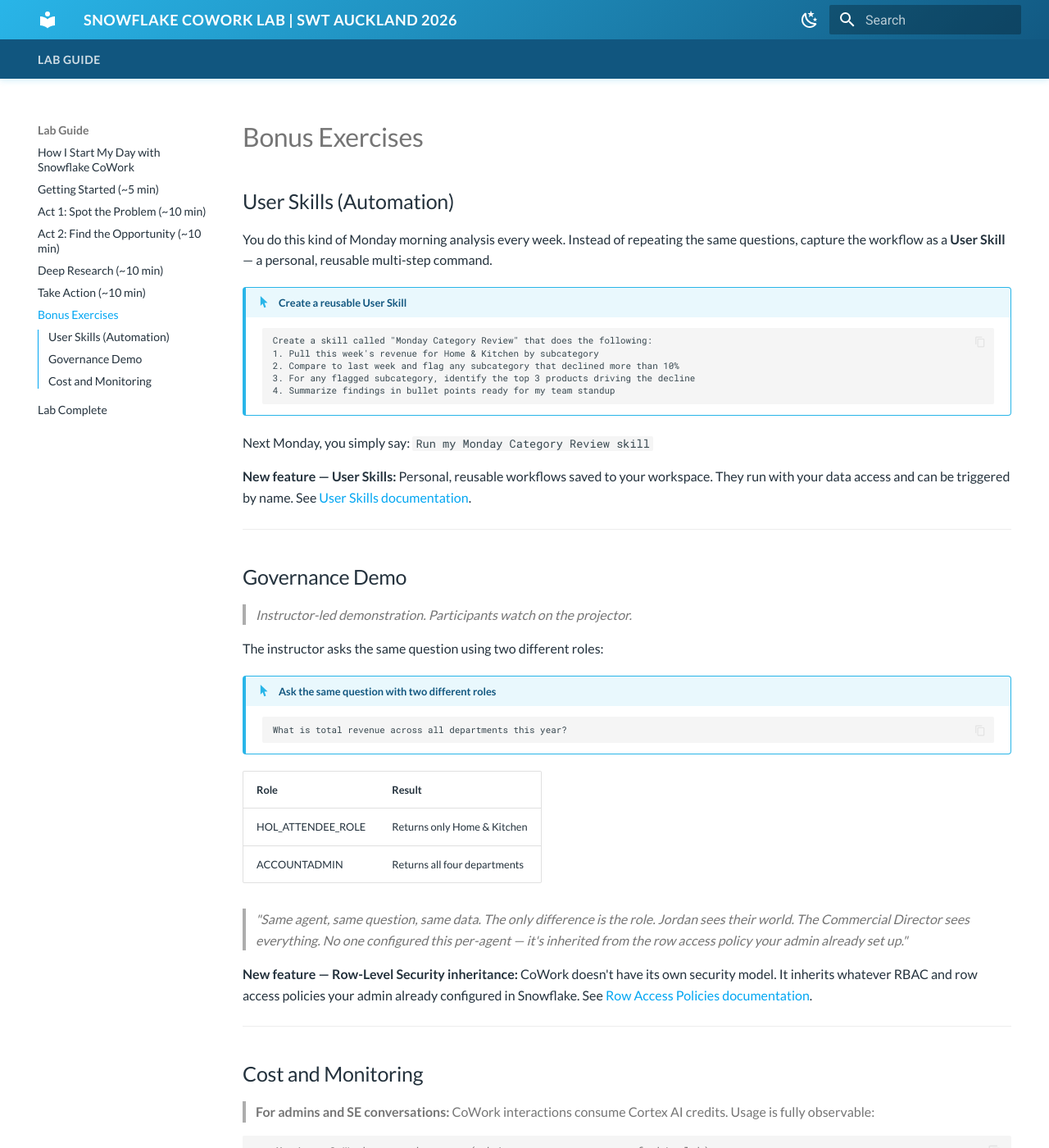
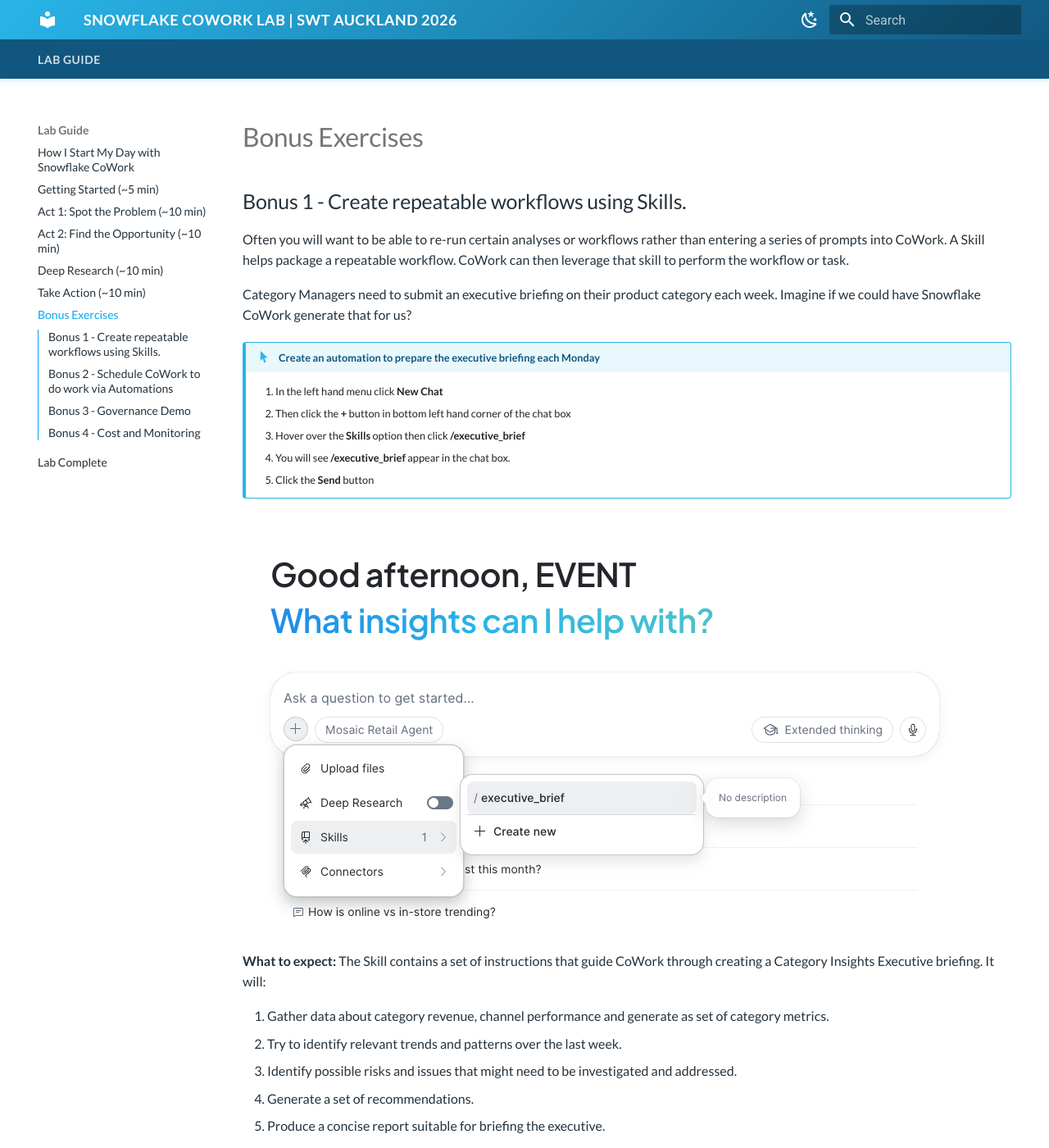
Before and after one commit to sfc-gh-adignadice/swt-auckland-lab-guide, an MkDocs documentation site: the page built from docs/bonus.md, in a window 1280 px wide and 1400 px high. Shown: the whole window at 82% size. Built offline with MkDocs 1.6.1 and Material for MkDocs 9.7.7, drawn with Linux system fonts in a browser that asks for light colours; some of the changed text lies outside the part shown.

Commit message:
Doc tweaks

````diff
--- a/docs/bonus.md
+++ b/docs/bonus.md
@@ -1,36 +1,57 @@
 # Bonus Exercises
 
-## User Skills (Automation)
+## Bonus 1 - Create repeatable workflows using Skills.
 
-You do this kind of Monday morning analysis every week. Instead of repeating the same questions, capture the workflow as a **User Skill** — a personal, reusable multi-step command.
+Often you will want to be able to re-run certain analyses or workflows rather than entering a series of prompts into CoWork. A Skill helps package a repeatable workflow. CoWork can then leverage that skill to perform the workflow or task.
 
-!!! action "Create a reusable User Skill"
+Category Managers need to submit an executive briefing on their product category each week. Imagine if we could have Snowflake CoWork generate that for us?
 
-    ```text
-    Create a skill called "Monday Category Review" that does the following:
-    1. Pull this week's revenue for Home & Kitchen by subcategory
-    2. Compare to last week and flag any subcategory that declined more than 10%
-    3. For any flagged subcategory, identify the top 3 products driving the decline
-    4. Summarize findings in bullet points ready for my team standup
-    ```
+!!! action "Create an automation to prepare the executive briefing each Monday"
+    1. In the left hand menu click **New Chat**
+    2. Then click the **+** button in bottom left hand corner of the chat box
+    2. Hover over the **Skills** option then click **/executive_brief**
+    3. You will see **/executive_brief** appear in the chat box.
+    4. Click the **Send** button
 
-Next Monday, you simply say: `Run my Monday Category Review skill`
+![](./assets/bonuscocoskill.png)
 
-**New feature — User Skills:** Personal, reusable workflows saved to your workspace. They run with your data access and can be triggered by name. See [User Skills documentation](https://docs.snowflake.com/en/user-guide/snowflake-cowork/using-cowork#user-skills).
+**What to expect:**  The Skill contains a set of instructions that guide CoWork through creating a Category Insights Executive briefing. It will:
+
+1. Gather data about category revenue, channel performance and generate as set of category metrics.
+2. Try to identify relevant trends and patterns over the last week.
+3. Identify possible risks and issues that might need to be investigated and addressed.
+4. Generate a set of recommendations.
+5. Produce a concise report suitable for briefing the executive.
+
+
+**New feature — Skills:** Skills allow you to capture a workflow or set of instructions that can get CoWork to run. The skills can be associated with the agent, like the example you just used, or users can build there own skills.
 
 ---
 
-## Governance Demo
+## Bonus 2 - Schedule CoWork to do work via Automations
+
+You may have tasks or workflows that you need to run every day, or once week, or once a month. You can define a prompt then ask CoWork to schedule it for you. These are called automations. Lets create a new automation to automatically prepare your executive briefing each Monday morning.
+
+!!! action "Create an automation to prepare the executive briefing each Monday"
+
+    ```text
+    Schedule the Category Executive briefing to run each Monday morning at 9am and email me the output
+    ```
+
+**What to expect:**  Snowflake CoWork will set up a new **Automation**. This will run automatically every Monday at 9am , call the **executive brief** skill, and then email you the output. You can see you Automations by clicking **Automations** in the left hand menu in CoWork.
+
+
+**New feature — Automations:** Get CoWork to take a one off prompt, report, or analysis and turn it into a recurring one.
+
+## Bonus 3 - Governance Demo
 
 > *Instructor-led demonstration. Participants watch on the projector.*
 
 The instructor asks the same question using two different roles:
-
 !!! action "Ask the same question with two different roles"
-
-    ```text
-    What is total revenue across all departments this year?
-    ```
+```text
+What is total revenue across all departments this year?
+```
 
 | Role | Result |
 |------|--------|
@@ -43,7 +64,7 @@
 
 ---
 
-## Cost and Monitoring
+## Bonus 4 - Cost and Monitoring
 
 > **For admins and SE conversations:** CoWork interactions consume Cortex AI credits. Usage is fully observable:
 
````
Also changed, not shown: docs/act2.md (+3 -1 lines), docs/deep_research.md (+8 -4 lines), docs/assets/cocopdf.png (added).
